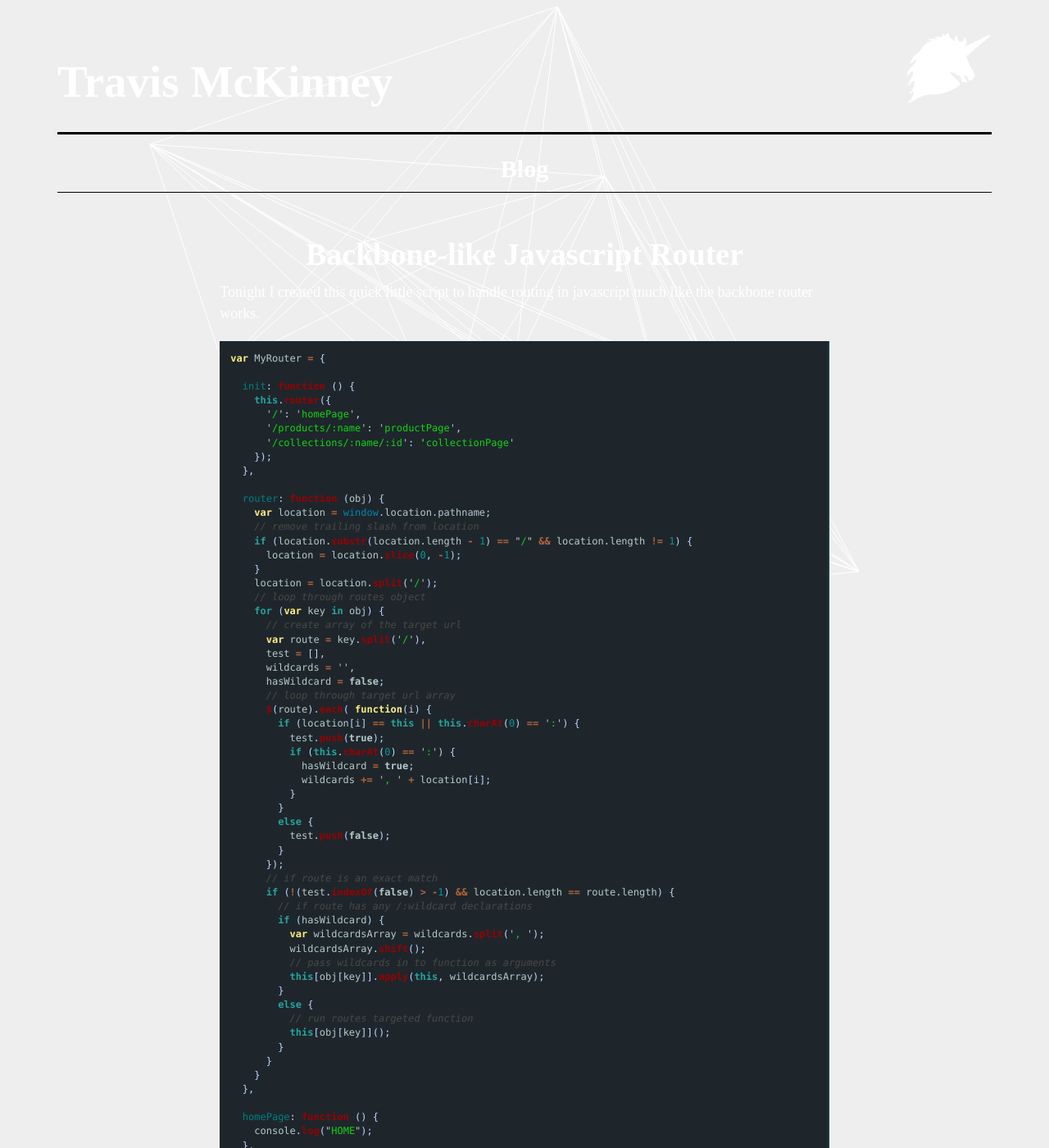
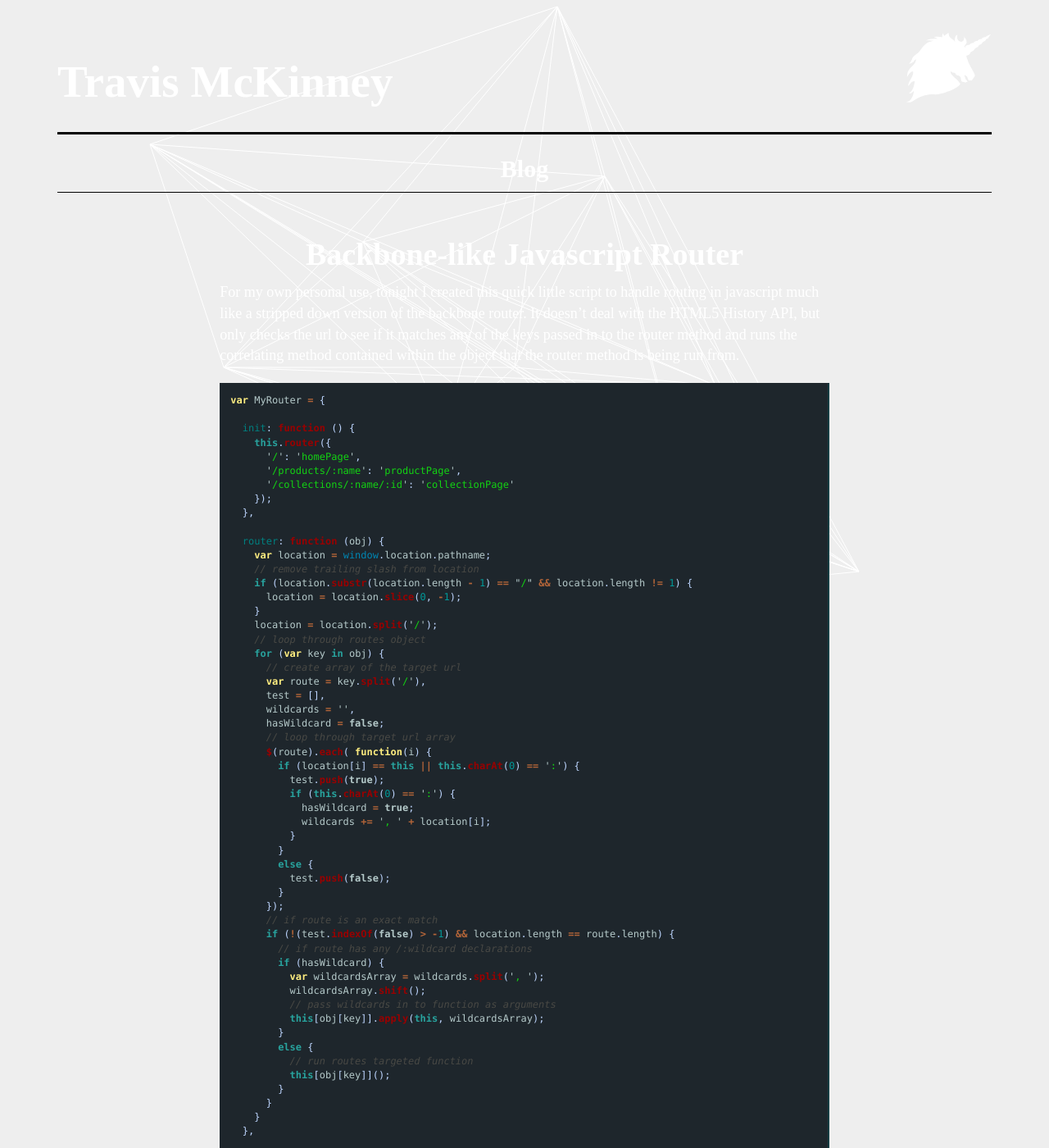
Before and after one commit to tramck/tramck.github.io, a Jekyll site: the page built from _posts/blog/2013-09-22-backbone-like-javascript-router.md, in a window 1280 px wide and 1400 px high. Shown: the whole window at 82% size. Built offline with Jekyll 4.4.1, drawn with Linux system fonts in a browser that asks for light colours; nearby versions of some CDN libraries; comment, search, counter and statistics services are not loaded; some of the changed text lies outside the part shown.

Commit message:
edit router post

```diff
--- a/_posts/blog/2013-09-22-backbone-like-javascript-router.md
+++ b/_posts/blog/2013-09-22-backbone-like-javascript-router.md
@@ -3,7 +3,7 @@ layout: blog
 title: Backbone-like Javascript Router
 category: blog
 ---
-Tonight I created this quick little script to handle routing in javascript much like the backbone router works.
+For my own personal use, tonight I created this quick little script to handle routing in javascript much like a stripped down version of the backbone router. It doesn't deal with the HTML5 History API, but only checks the url to see if it matches any of the keys passed in to the router method and runs the correlating method contained within the object that the router method is being run from.
 
 {% highlight javascript %}
 var MyRouter = {
@@ -78,3 +78,5 @@ var MyRouter = {
 
 MyRouter.init();
 {% endhighlight %}
+
+If I get the time, I may end up building a jQuery plugin using this as a base.
```
